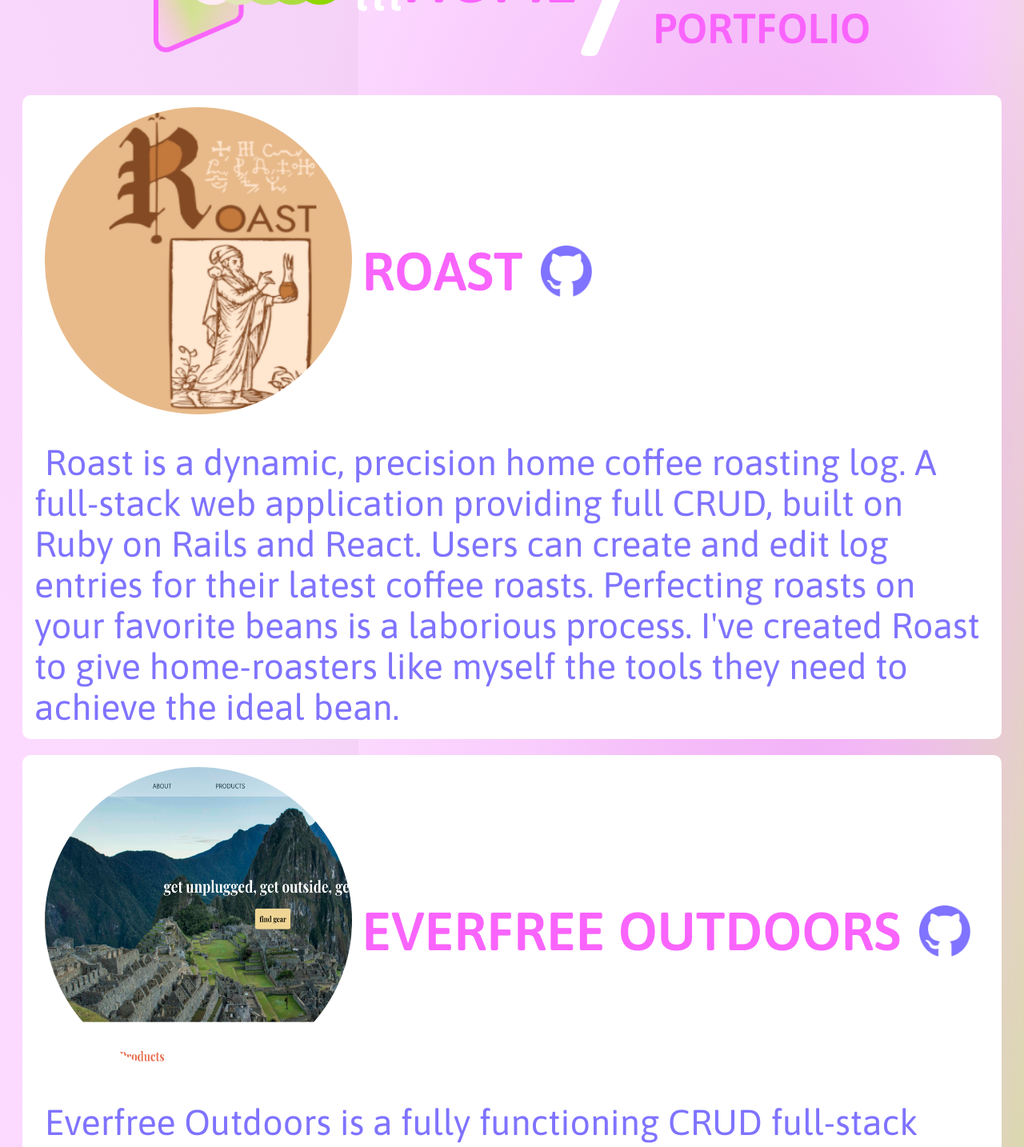
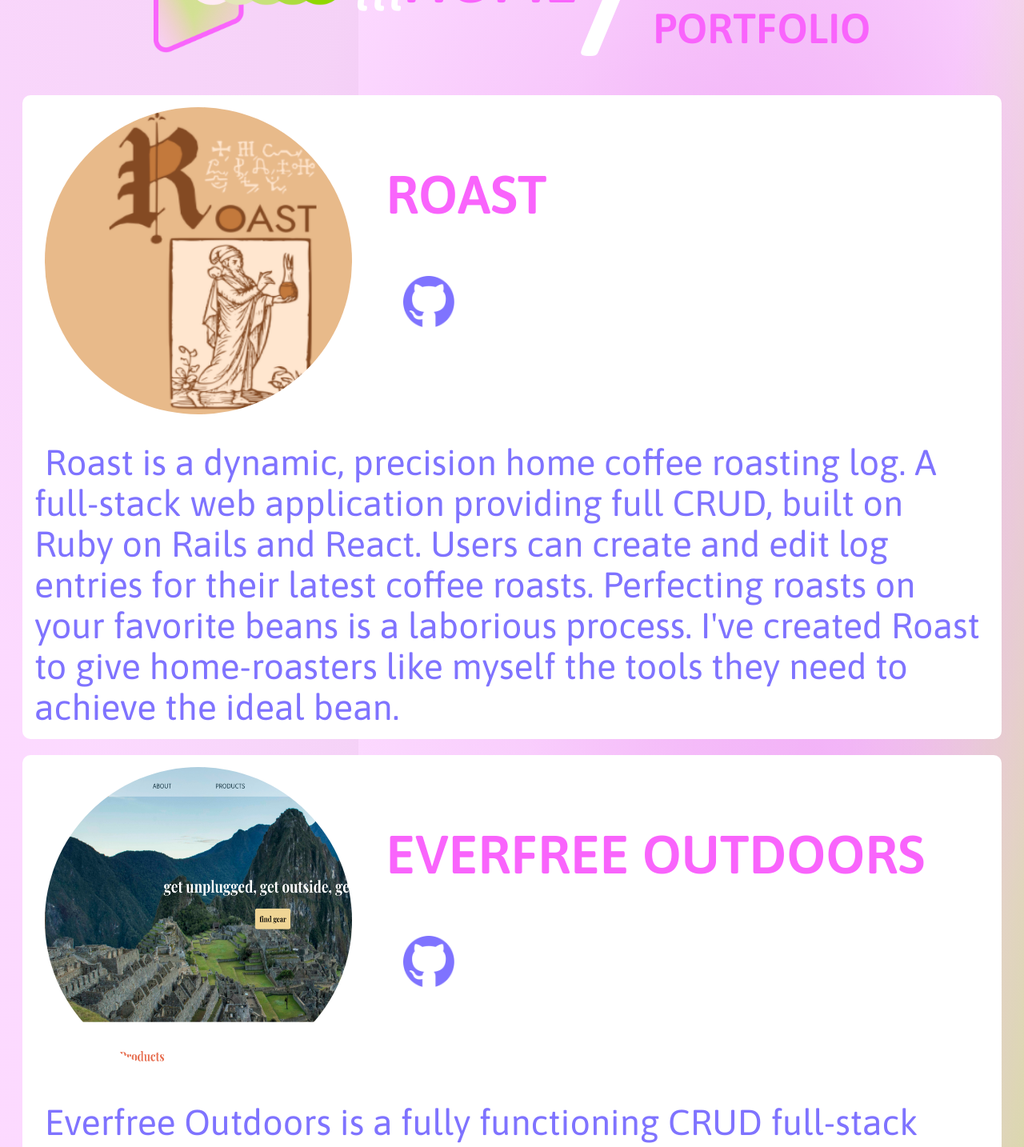
Before and after one commit to lancehsimmons/lancesimmonsdev, a React (Create React App) app: page /portfolio in a window 1280 px wide. Shown: the part 180-1614 px from the top of the page at 80% size. Built offline with nearby package versions, Linux system fonts and the light colour scheme.

Commit message:
porfolio piece title styling

```diff
--- a/src/screens/Portfolio.jsx
+++ b/src/screens/Portfolio.jsx
@@ -15,6 +15,7 @@
             <img className='thumb'
               src='./images/roast-thumbnail.png' alt='roast app logo'/>
           </a>
+          <div>
           <h2 className='red piece-title'>ROAST</h2>
           <a target="_blank"
             rel="noopener noreferrer"
@@ -22,6 +23,7 @@
             <img className='github'
               src='./images/github.png' alt='github logo' />
           </a>
+          </div>
         </div>
         <p className='blue'>  Roast is a dynamic, precision home coffee roasting log. A full-stack web application providing full CRUD, built on Ruby on Rails and React. Users can create and edit log entries for their latest coffee roasts. Perfecting roasts on your favorite beans is a laborious process. I've created Roast to give home-roasters like myself the tools they need to achieve the ideal bean.
         </p>
@@ -35,6 +37,7 @@
             <img className='thumb'
               src='./images/everfree-thumbnail.png' alt='everfree site screen shot'/>
           </a>
+            <div>
           <h2 className='red piece-title'>EVERFREE OUTDOORS</h2>
           <a target="_blank"
             rel="noopener noreferrer"
@@ -42,6 +45,7 @@
             <img className='github'
               src='./images/github.png' alt='github logo'/>
           </a>
+          </div>
         </div>
         <p className='blue'>  Everfree Outdoors is a fully functioning CRUD full-stack prototype for an e-commerce site. The fauxe company Everfree brings together a team of developers to provide a one-stop shop for gearing up for new adventures. The focus of this project was to produce a full-stack app built on the MERN stack as a team. Coming together to share creativity and skills was a true pleasure.
         </p>
@@ -55,6 +59,8 @@
             <img className='thumb'
               src='./images/heed-thumbnail.png' alt='heed app screen shot'/>
           </a>
+          <div>
+
           <h2 className='red piece-title'>HEED</h2>
           <a target="_blank"
             rel="noopener noreferrer"
@@ -62,6 +68,7 @@
             <img className='github'
               src='./images/github.png' alt='github logo'/>
           </a>
+          </div>
         </div>
         <p className='blue'>  An early warning Asteroid Cataclysm Tracker. HEED consumes active data from the Near Earth Object Web Service NASA api and presents select information in a playful and engaging interface. Built on raw HTML, CSS, and Javascript, HEED was conceived of as an exercise in basic front-end api functionallity.
         </p>
--- a/src/screens/portfolio.css
+++ b/src/screens/portfolio.css
@@ -25,16 +25,15 @@
   display: flex;
   flex-direction: row;
   align-items: center;
-  justify-content: flex-start;
 }
 
 .github {
   width: 5vw;
-  height: 5vw
-}
+  height: 5vw;
+  margin: 5vw}
 
 .piece-title{
-  margin: 0px 10px 10px 0px;
+  margin: 0px 10px 0px 30px;
 }
 
 .thumb {
```
